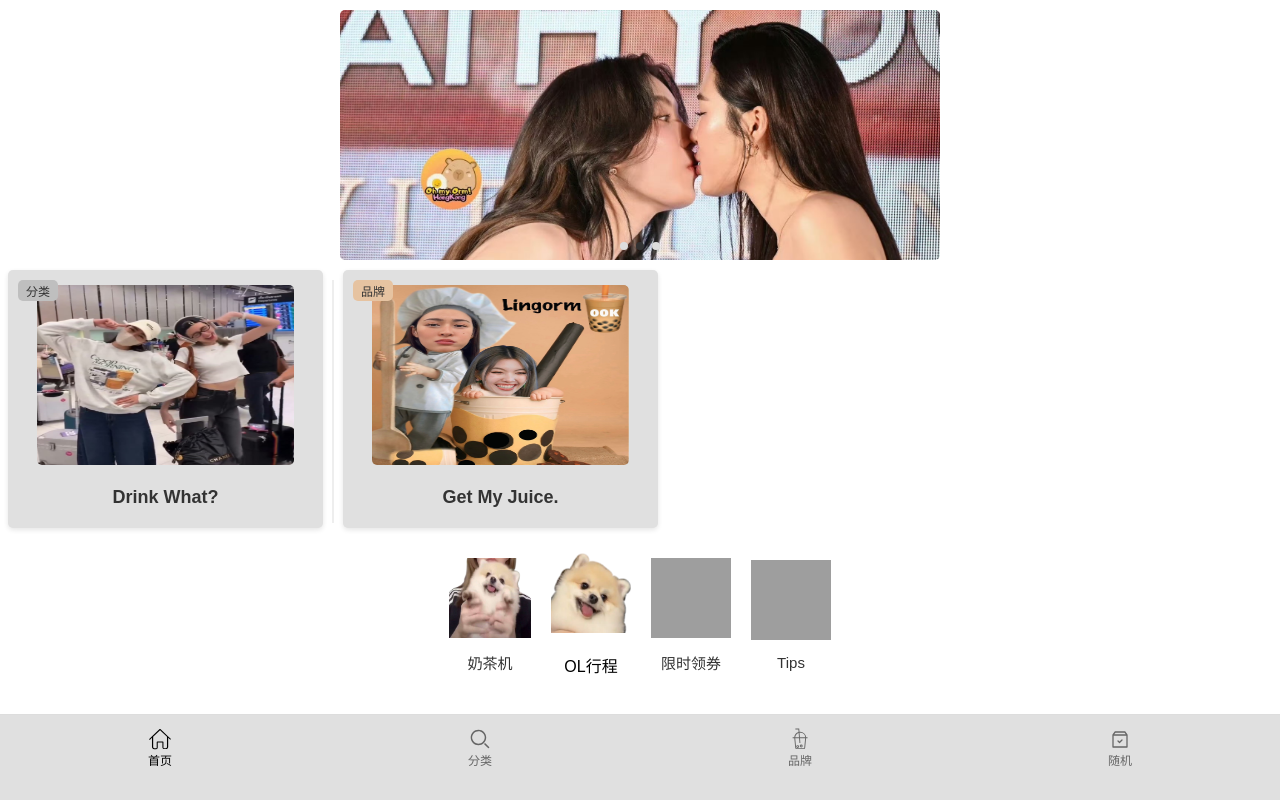
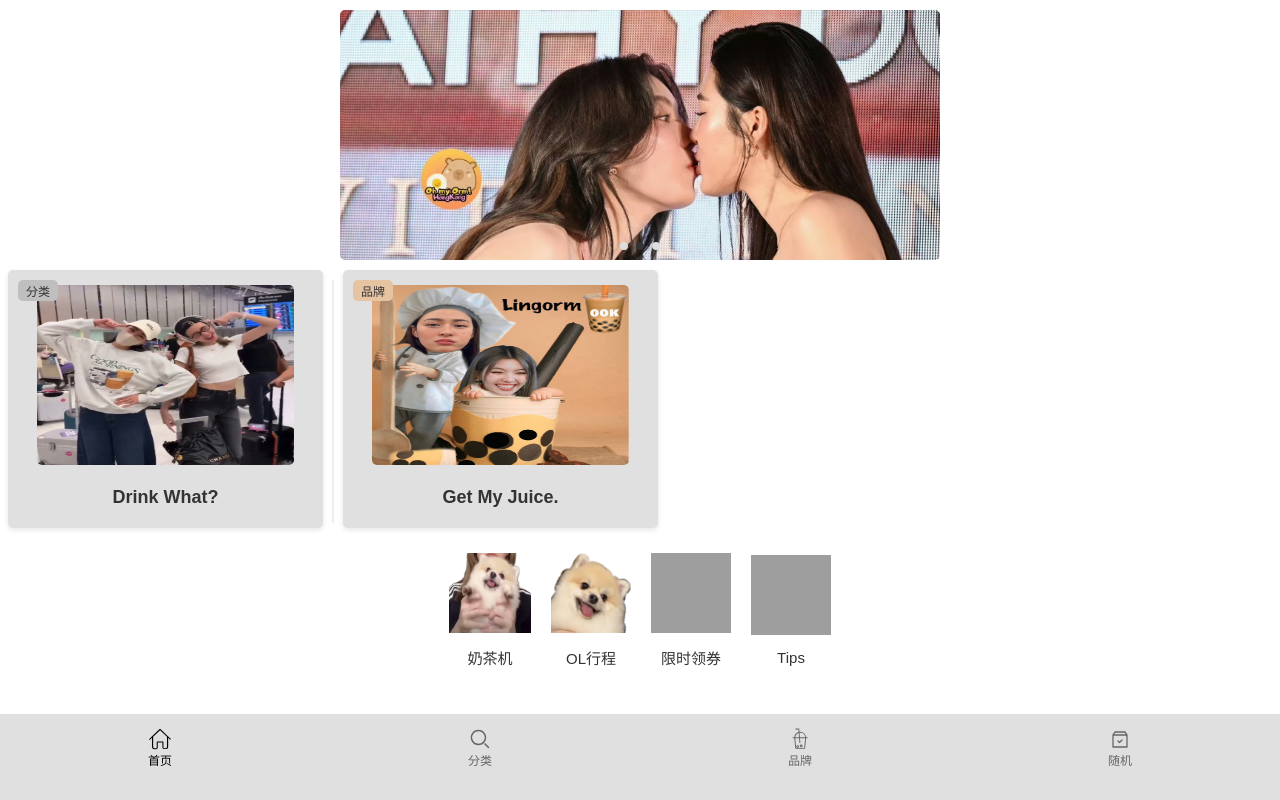
Before and after one commit to xxintong/draft, a plain HTML site: page index.html in a window 1280 px wide. Drawn offline with Linux system fonts and the light colour scheme; grey boxes are pictures that could not be loaded.

Commit message:
Update index.html

```diff
--- a/index.html
+++ b/index.html
@@ -366,7 +366,7 @@
 	    </button>
 	    <button class="button" onclick="openSlidePanel()">
 	        <img src="images/WechatIMG571.jpg" alt="OL行程" style="width: 80px; height: 80px;">
-	        <p class="button-label1">OL行程</p>
+	        <p class="button-label">OL行程</p>
 	    </button>
 	    <button class="button" onclick="openModal('限时领券')">
 	        <img src="images/WechatIMG572.jpg" alt="限时领券" style="width: 80px; height: 80px;">
```
